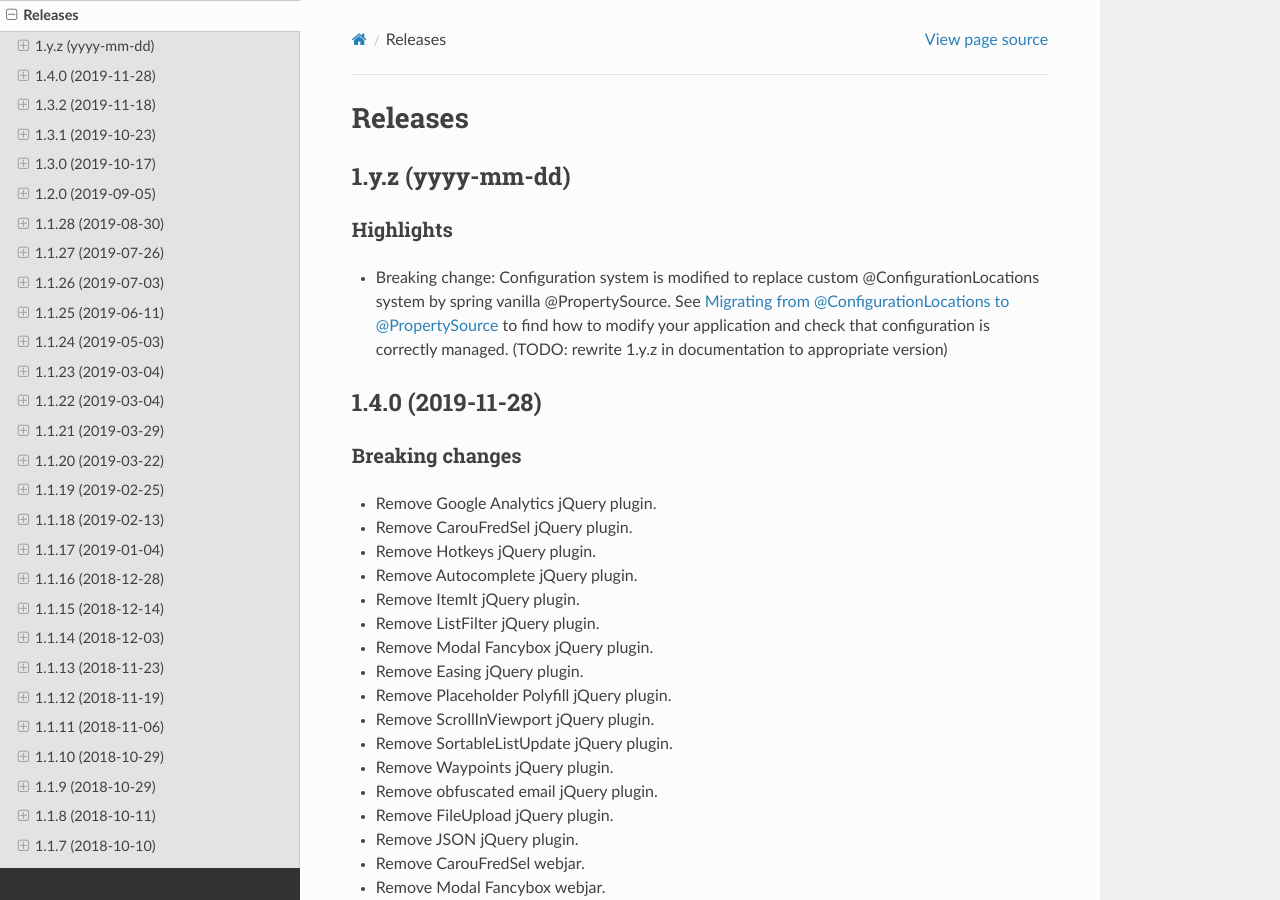
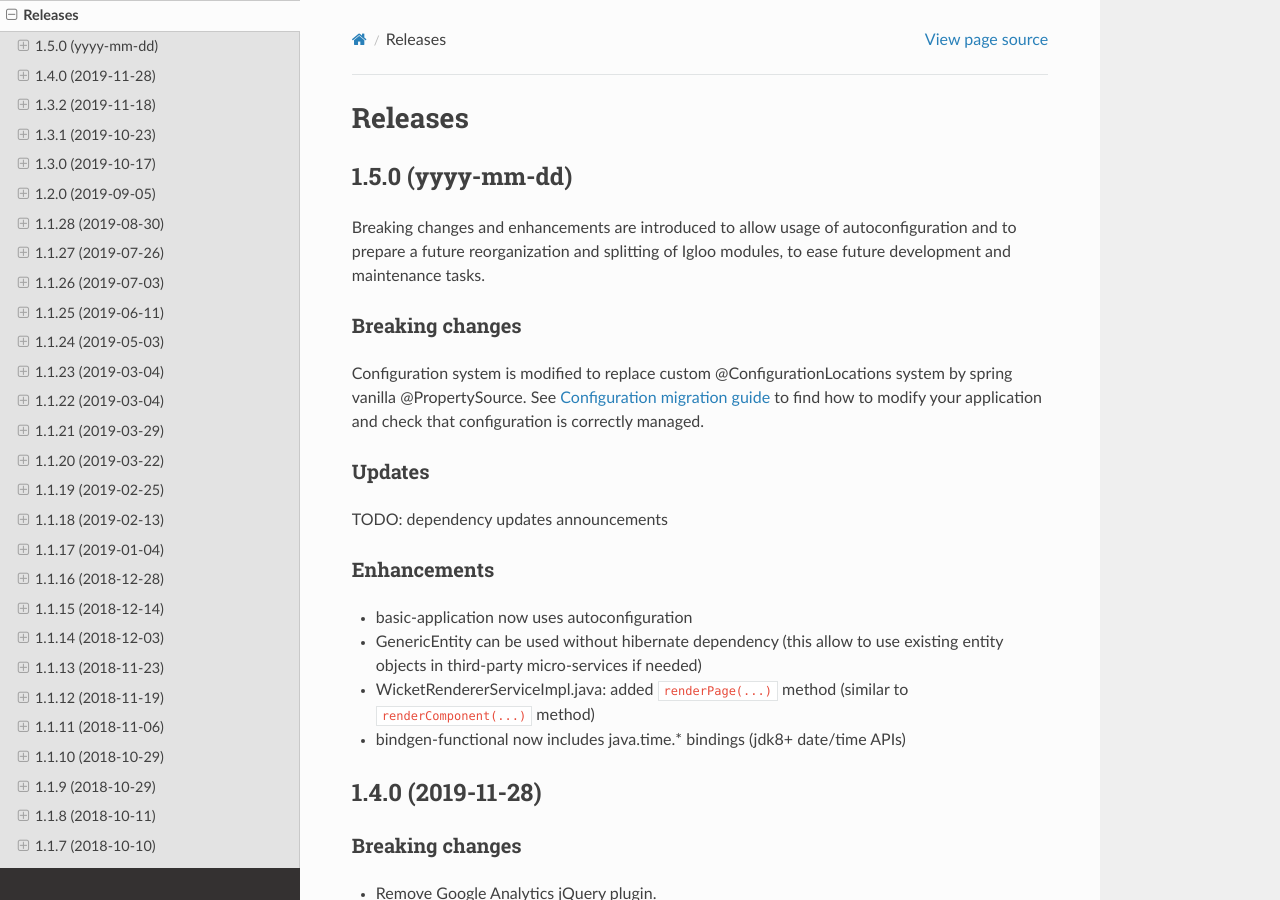
Before and after one commit to igloo-project/igloo-doc, a Sphinx documentation site: the page built from source/release-notes/releases.rst, in a window 1280 px wide and 900 px high. Built offline with Sphinx 7.4.7 and the Read the Docs theme 2.0.0, drawn with Linux system fonts in a browser that asks for light colours.

Commit message:
release: 1.5 release preparation

```diff
--- a/source/release-notes/releases.rst
+++ b/source/release-notes/releases.rst
@@ -4,17 +4,37 @@ Releases
 
 .. _v1.y.z:
 
-1.y.z (yyyy-mm-dd)
+1.5.0 (yyyy-mm-dd)
 ###################
 
-Highlights
-**********
+Breaking changes and enhancements are introduced to allow usage of
+autoconfiguration and to prepare a future reorganization and splitting of
+Igloo modules, to ease future development and maintenance tasks.
 
-* Breaking change: Configuration system is modified to
-  replace custom @ConfigurationLocations system by spring vanilla
-  @PropertySource. See :ref:`property-source-migration` to find how to modify
-  your application and check that configuration is correctly managed.
-  (TODO: rewrite 1.y.z in documentation to appropriate version)
+
+Breaking changes
+****************
+
+Configuration system is modified to replace custom @ConfigurationLocations
+system by spring vanilla @PropertySource. See :ref:`property-source-migration`
+to find how to modify your application and check that configuration is
+correctly managed.
+
+Updates
+*******
+
+TODO: dependency updates announcements
+
+Enhancements
+************
+
+* basic-application now uses autoconfiguration
+* GenericEntity can be used without hibernate dependency (this allow to
+  use existing entity objects in third-party micro-services if needed)
+* WicketRendererServiceImpl.java: added ``renderPage(...)`` method
+  (similar to ``renderComponent(...)`` method)
+* bindgen-functional now includes java.time.* bindings (jdk8+ date/time
+  APIs)
 
 .. _v1.4.0:
 
--- a/source/usage/features/configuration.rst
+++ b/source/usage/features/configuration.rst
@@ -260,6 +258,9 @@ This behavior is problematic:
 
 So we choose to remove the old configuration behavior and to write a guide
 on how to update an Igloo application:
+
+
+.. _property-source-migration:
 
 Configuration migration guide
 *****************************
```
Also changed, not shown: other parts of source/usage/features/configuration.rst (+0 -2 lines).
